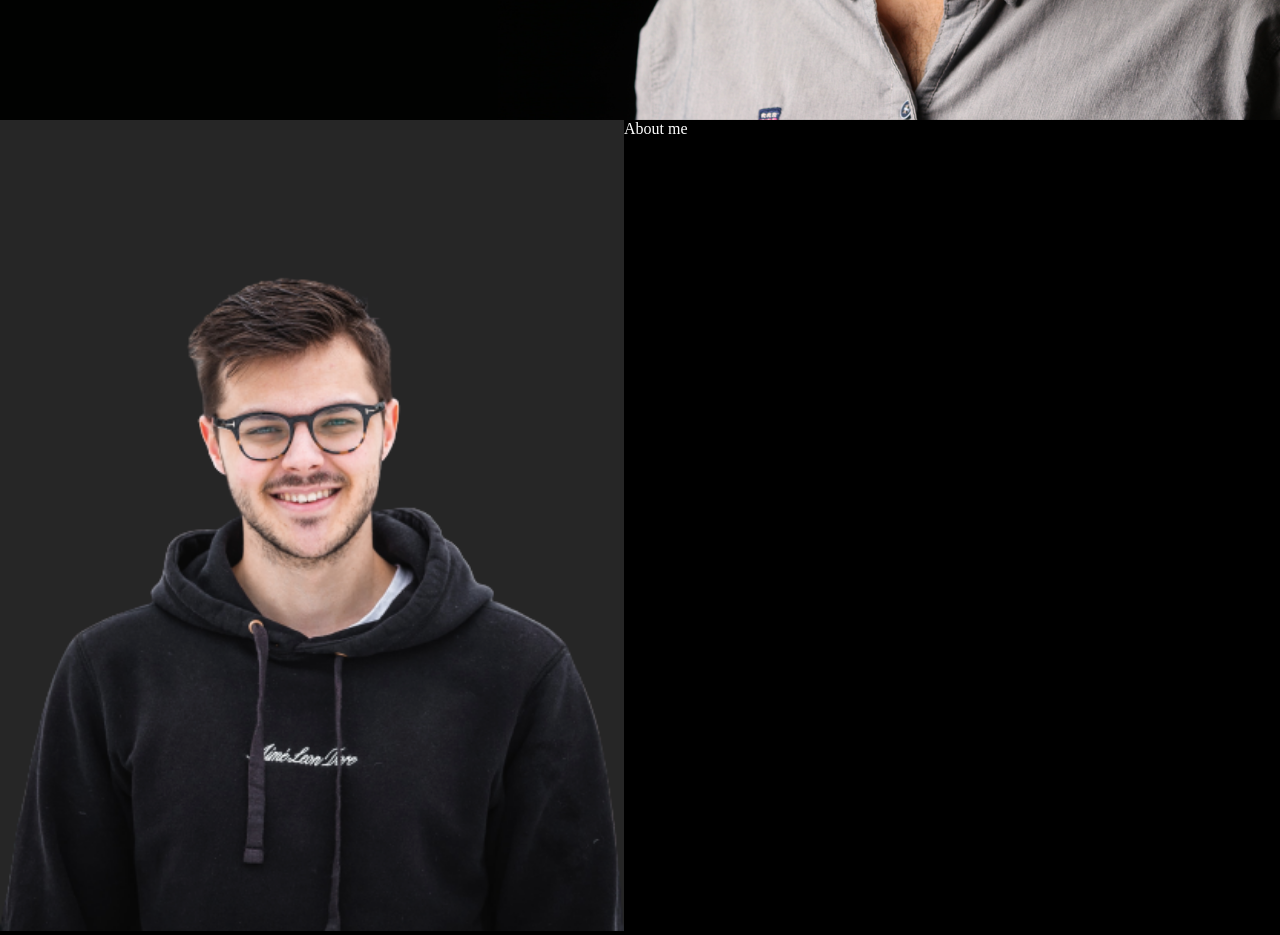
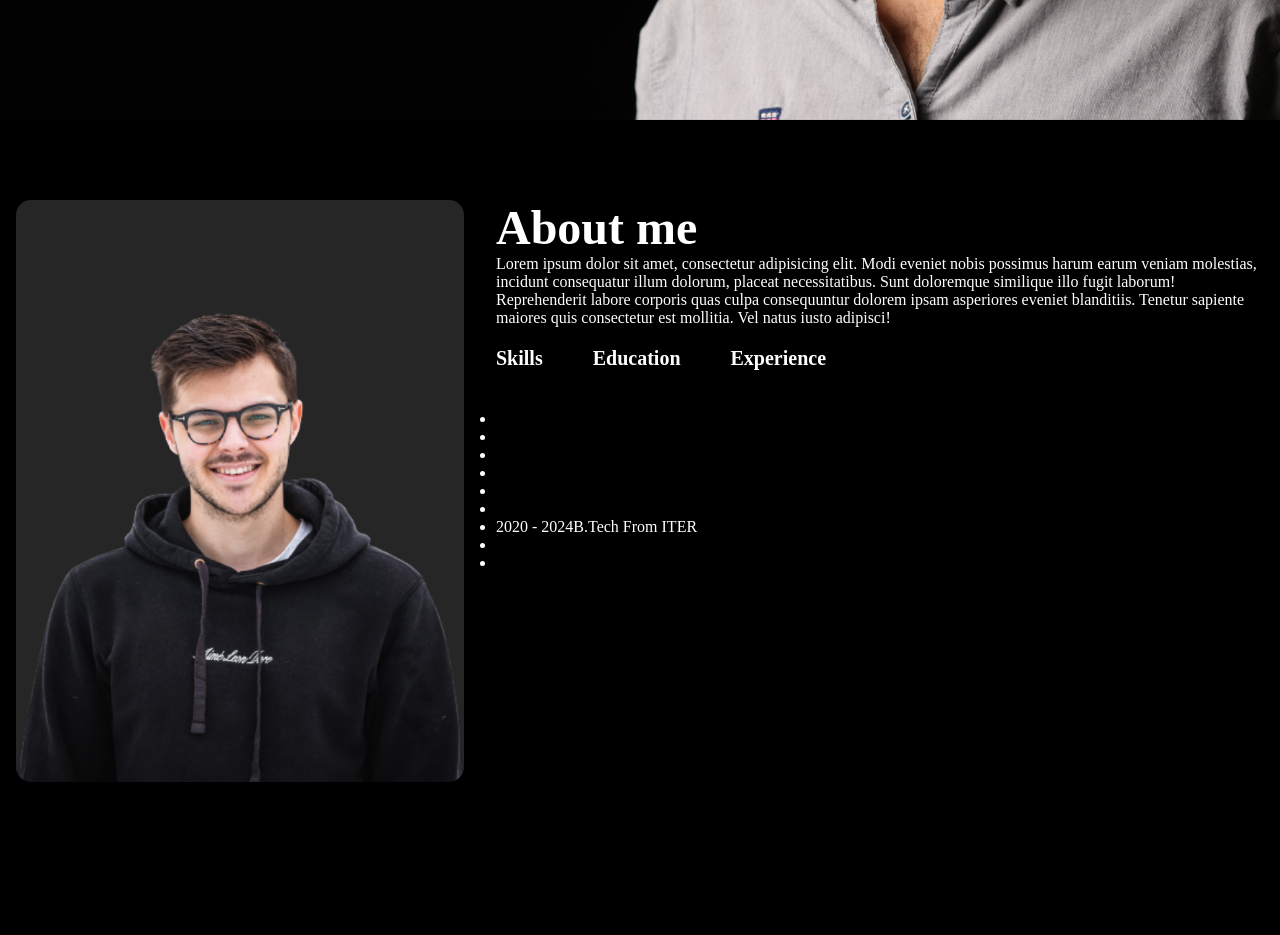
Before and after one commit to siddhant2002/My-Portfolio-Page, a plain HTML site: page index.html in a window 1280 px wide. Shown: the part 680-1615 px from the top of the page. After the commit the page ends 1546 px from the top, so only its background shows below. Drawn offline with Linux system fonts and the light colour scheme.

Commit message:
Codes added

```diff
--- a/index.html
+++ b/index.html
@@ -13,8 +13,8 @@
 <body>
     <div class="home">
         <div class="header">
-            <nav class="navbar">
-                <img src="/images/favicon-32x32.png">
+            <nav>
+                <img src="/images/favicon-32x32.png" class="logo">
                 <ul>
                     <li><a href="#">Home</a></li>
                     <li><a href="#">About</a></li>
@@ -29,13 +29,43 @@
             </div>
         </div>
     </div>
-    <div class="about"></div>
-    <div class="container">
-        <div class="col1">
-            <img src="/images/user.png">
-        </div>
-        <div class="col2">
-            <p>About me</p>
+    <div class="about">
+        <div class="container">
+            <div class="row">
+                <div class="col1">
+                    <img src="/images/user.png">
+                </div>
+                <div class="col2">
+                    <h1 class="title">About me</h1>
+                    <p>Lorem ipsum dolor sit amet, consectetur adipisicing elit. Modi eveniet nobis possimus harum earum veniam molestias, incidunt consequatur illum dolorum, placeat necessitatibus. Sunt doloremque similique illo fugit laborum! Reprehenderit labore corporis quas culpa consequuntur dolorem ipsam asperiores eveniet blanditiis. Tenetur sapiente maiores quis consectetur est mollitia. Vel natus iusto adipisci!</p>
+                    <div class="tab-titles">
+                        <p class="tab-links active-links" onclick="">Skills</p>
+                        <p class="tab-links" onclick="">Education</p>
+                        <p class="tab-links" onclick="">Experience</p>
+                    </div>
+                    <div class="tab-contents active-tab">
+                        <ul>
+                            <li></li>
+                            <li></li>
+                            <li></li>
+                        </ul>
+                    </div>
+                    <div class="tab-contents">
+                        <ul>
+                            <li></li>
+                            <li></li>
+                            <li></li>
+                        </ul>
+                    </div>
+                    <div class="tab-contents">
+                        <ul>
+                            <li><span>2020 - 2024</span>B.Tech From ITER</li>
+                            <li><span></span></li>
+                            <li></li>
+                        </ul>
+                    </div>
+                </div>
+            </div>
         </div>
     </div>
     <div class="services"></div>
--- a/style.css
+++ b/style.css
@@ -17,7 +17,7 @@ body {
 .header {
   padding: 10px 10%;
 }
-nav img {
+.logo {
   height: 91px;
 }
 nav {
@@ -34,7 +34,7 @@ nav ul li {
 nav ul li a {
   text-decoration: none;
   color: white;
-  font-size: 1.8rem;
+  font-size: 1.5rem;
   position: relative;
 }
 nav ul li a::after {
@@ -57,7 +57,66 @@ nav ul li a:hover::after {
   font-size: 60px;
   margin-top: 100px;
 }
-.container
+.about
+{
+    padding: 80px 0px;
+}
+.row
 {
     display: flex;
+    justify-content: space-around;
+    flex-wrap: wrap;
 }
+.col1
+{
+    flex-basis: 35%;
+}
+.col1 img
+{
+    width: 100%;
+    border-radius: 15px ;
+}
+.col2
+{
+    flex-basis: 60%;
+}
+.title
+{
+    font-size: 3rem;
+    font-weight: 600;
+    color: white;
+}
+.tab-titles
+{
+    display: flex;
+    margin: 20px 0px 40px;
+}
+.tab-links
+{
+    margin-right: 50px;
+    font-size: 20px;
+    font-weight: 600;
+    cursor: pointer;
+    position: relative;
+}
+.tab-links::after
+{
+    content: '';
+    width: 0px;
+    height: 3px;
+    background: red;
+    position: absolute;
+    left: 0px;
+    bottom: -8px;
+    transition: 0.5s;
+}
+.tab-links:hover::after
+{
+    width: 50%;
+}
+.tab-contents
+{}
+.tab-contents.active-tab
+{
+    display: block;
+}
```
